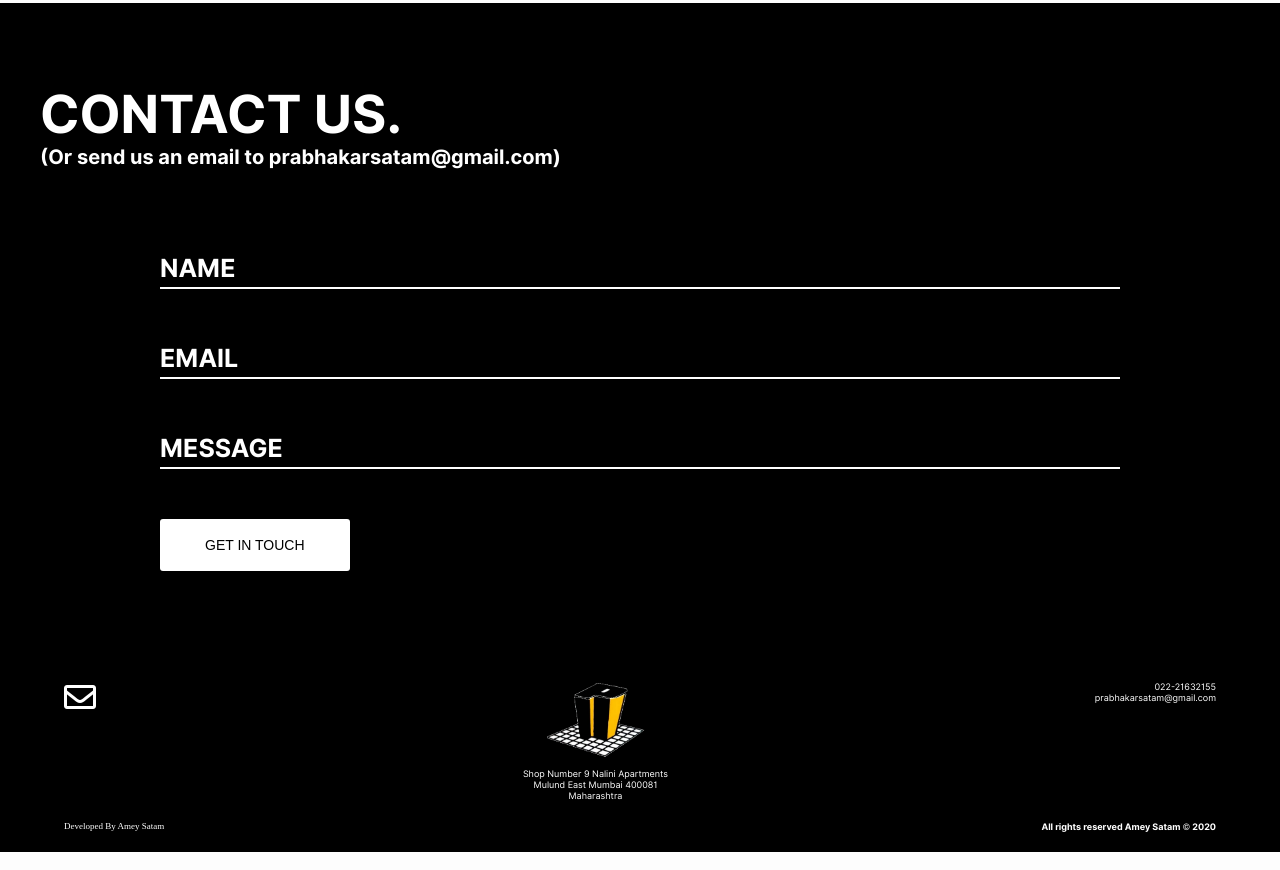
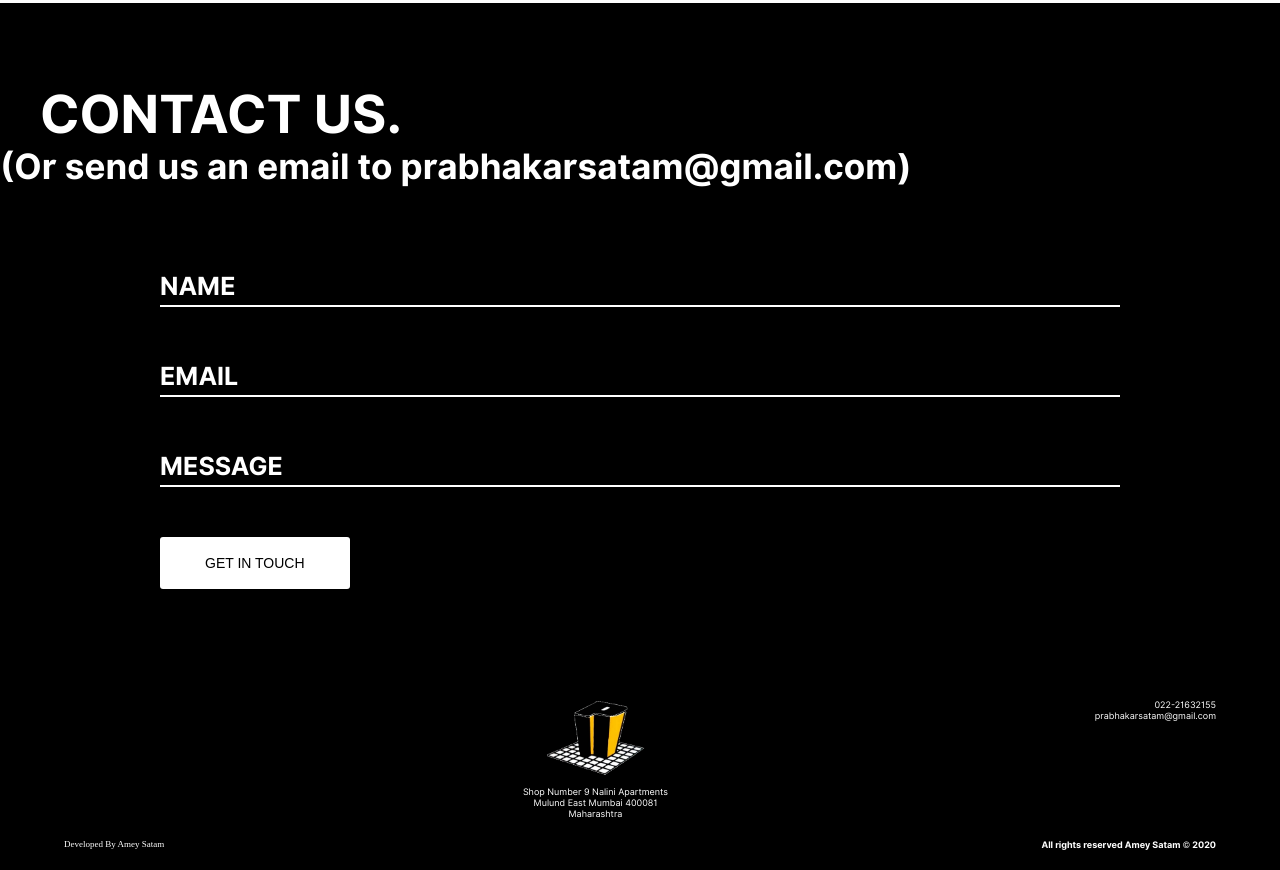
Before and after one commit to ameysatam/ameysatam.github.io, a plain HTML site: page index.html in a window 1280 px wide. Shown: the part 2709-3579 px from the top of the page. Drawn offline with nearby package versions, Linux system fonts and the light colour scheme; a web font is replaced by a local one.

Commit message:
Update styles.css

```diff
--- a/styles.css
+++ b/styles.css
@@ -276,6 +276,8 @@ select:-webkit-autofill:focus {
     overflow-x: hidden; /* add this because of the animation of AOS */
 }
 
+/* AMEY FEW CHANGES */
+
 .showcase h1{
     font-family: 'inter-extrabold';
     letter-spacing: -0.8px;
@@ -290,6 +292,7 @@ select:-webkit-autofill:focus {
     width:80px;
     height:100px;
 }
+/* AMEY FEW CHANGES END */
 
 .showcase h2 {
     font-family: 'inter-semibold';
@@ -316,7 +319,7 @@ select:-webkit-autofill:focus {
     padding: 12px 38px;
     border-radius: 3px;
 }
-    /* ----------------PERSONALIZED BY AMEY -------------------*/
+/* ----------------PERSONALIZED BY AMEY -------------------*/
 @media all  and (min-width: 1274px) {
     .ameys{
         background-image: url('assets/big-logo.png');
@@ -557,7 +560,7 @@ footer .wrapper1 {
     padding-top: 10px;
 }
 
-.fa-envelope{
+.fa-facebook-square{
     color: #fff !important;
 }
 
@@ -674,9 +677,7 @@ footer .wrapper2 p:nth-child(2){
     /* ----- Info ------ */
     .main-menu .info {
         font-size: 13px;
-        width: 50px;
     }
-
 
     .main-menu .info .btn {
         font-size: 12px;
@@ -759,11 +760,6 @@ footer .wrapper2 p:nth-child(2){
 
 .contact-us h1{
     padding: 65px 0 0 20px;
-}
-
-.contact-us p{
-    padding: 0 0 0 40px;
-    font-size: 20px;
 }
 
 .contact-us form{
```
